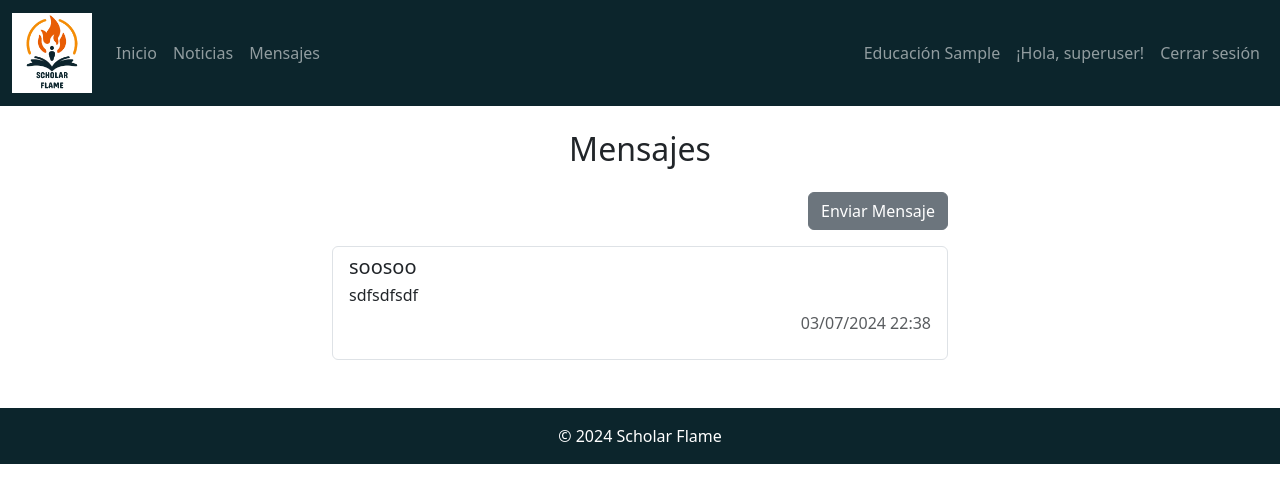
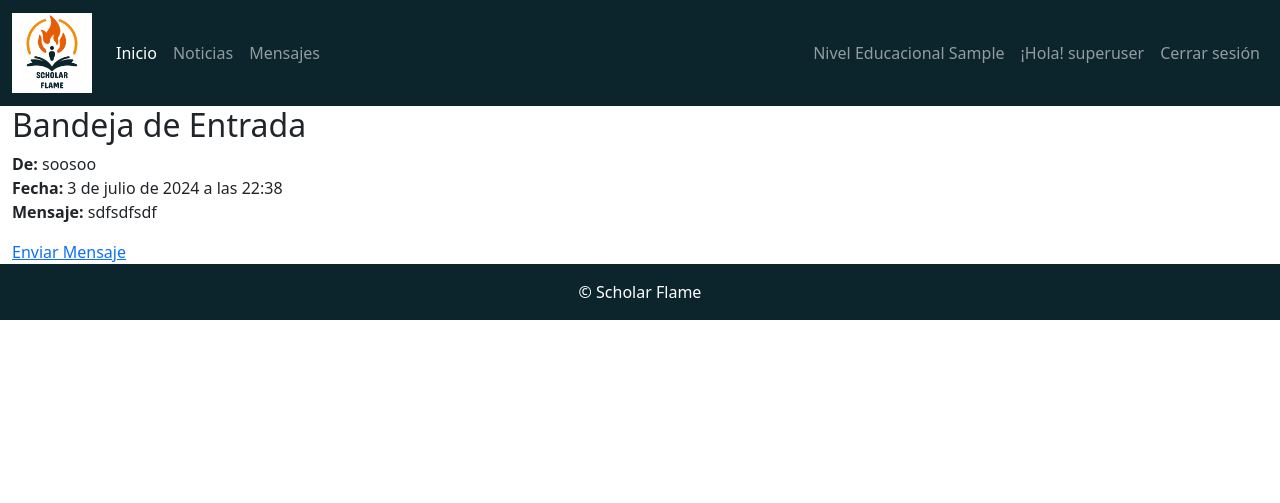
Before and after one commit to Alejoo0/Proyecto_Ingenieria_Software, a Django app: template core/templates/core/bandeja_entrada.html in a window 1280 px wide. Shown: the top 503 px of the page. Run offline with Django 5.2, Linux system fonts and the light colour scheme; a user stored in the database is signed in; data comes from the database, SQL or seed files in the repository; both versions use the stored data as it was after the commit; the template is opened without the code that fills it: values that come from a table or form of the project are taken from there, most other values are stand-ins (such as "Sample title", 1, 10 or a date in 2020); some libraries are stand-ins or nearby versions.

Commit message:
Revert "Profesor puede enviar mensajes pero no sale el error cuando trata de enviar uno a sí mismo, arreglo de error en nivel educacional y demás"
This reverts commit 24394d91aea32b745972666f703b672f99ac0316.

```diff
--- a/core/templates/core/bandeja_entrada.html
+++ b/core/templates/core/bandeja_entrada.html
@@ -4,7 +4,7 @@
 {% block content %}
 <nav class="navbar navbar-expand-lg custom-navbar navbar-dark">
     <div class="container-fluid">
-        <a class="navbar-brand" href="{% url 'home' %}">
+        <a class="navbar-brand" href="#">
             <img src="{% static 'core/img/logo_SCHOLAR_FLAME.jpg' %}" id="Logo" alt="Logo" class="logo">
         </a>
 
@@ -14,71 +14,77 @@
 
         <div class="collapse navbar-collapse" id="navbarSupportedContent">
             <ul class="navbar-nav me-auto mb-2 mb-lg-0">
+
                 <li class="nav-item">
-                    <a class="nav-link {% if request.resolver_match.url_name == 'home' %}active{% endif %}" href="{% url 'home' %}">Inicio</a>
+                    <a class="nav-link active" aria-current="page" href="{% url 'home' %}">Inicio</a>
                 </li>
+
                 <li class="nav-item">
-                    <a class="nav-link {% if request.resolver_match.url_name == 'noticias' %}active{% endif %}" href="#">Noticias</a>
+                    <a class="nav-link" href="#">Noticias</a>
                 </li>
                 {% if user.is_authenticated %}
                 <li class="nav-item">
-                    <a class="nav-link {% if request.resolver_match.url_name == 'mensajes' %}active{% endif %}" href="{% url 'bandeja_entrada' %}">Mensajes</a>
+                    <a class="nav-link" href="{% url 'bandeja_entrada' %}">Mensajes</a>
                 </li>
                 {% endif %}
             </ul>
 
-            <ul class="navbar-nav ms-auto">
+            <ul class="navbar-nav">
+
                 {% if user.is_authenticated %}
+
                 <li class="nav-item">
-                    <span class="nav-link">Educación {{ nivel_educacional }}</span>
+                    <a class="nav-link" href="#"> Nivel Educacional {{ nivel_educacional }} </a>
                 </li>
+
                 <li class="nav-item">
-                    <span class="nav-link">¡Hola, {{ user.username }}!</span>
+                    <a class="nav-link" href="#"> ¡Hola!  {{ user.username }} </a>
                 </li>
+
                 <li class="nav-item">
+
                     <form method="POST" action="{% url 'logout' %}">
                         {% csrf_token %}
-                        <button type="submit" class="nav-link btn btn-link text-decoration-none">Cerrar sesión</button>
+                        <button type="submit" class="nav-link btn btn-link">Cerrar sesión</button>
                     </form>
+
                 </li>
+
                 {% else %}
+
                 <li class="nav-item">
-                    <a class="nav-link" href="{% url 'login' %}">Iniciar sesión</a>
+                    <a class="nav-link" href=" {% url 'login' %} ">Iniciar sesión</a>
                 </li>
+
                 <li class="nav-item">
-                    <a class="nav-link" href="{% url 'registro' %}">Regístrate</a>
+                    <a class="nav-link" href=" {% url 'registro' %} ">Registrate</a>
                 </li>
+
                 {% endif %}
             </ul>
         </div>
     </div>
 </nav>
 
-<div class="container mt-4 mb-5">
+<div class="container">
     <div class="row justify-content-center">
-        <div class="col-lg-6">
-            <h2 class="text-center mb-4">Mensajes</h2>
-            <div class="text-end mb-3">
-                <a class="btn btn-secondary" href="{% url 'enviar_mensaje' %}">Enviar Mensaje</a>
-            </div>
-            <ul class="list-group">
-                {% for mensaje in mensajes %}
-                <li class="list-group-item">
-                    <h5 class="mb-1">{{ mensaje.remitente.username }}</h5>
-                    <p class="mb-1">{{ mensaje.contenido }}</p>
-                    <p class="fs-6 text-body-secondary text-end">{{ mensaje.fecha_envio|date:"d/m/Y H:i" }}</p>
-                </li>
-                {% empty %}
-                <li class="list-group-item text-center">No tienes mensajes.</li>
-                {% endfor %}
-            </ul>
-        </div>
+        <h2>Bandeja de Entrada</h2>
+        <ul>
+            {% for mensaje in mensajes %}
+            <li>
+                <strong>De:</strong> {{ mensaje.remitente.username }}<br>
+                <strong>Fecha:</strong> {{ mensaje.fecha_envio }}<br>
+                <strong>Mensaje:</strong> {{ mensaje.contenido }}
+            </li>
+            {% endfor %}
+        </ul>
+        <a href="{% url 'enviar_mensaje' %}">Enviar Mensaje</a>
     </div>
 </div>
 
 <footer class="footer mt-auto py-3 custom-footer">
-    <div class="container text-center">
-        <span>&copy; 2024 Scholar Flame</span>
+    <div class="container">
+        <span class="">&copy; Scholar Flame</span>
     </div>
 </footer>
 {% endblock %}
--- a/core/templates/core/home.html
+++ b/core/templates/core/home.html
@@ -34,7 +34,7 @@
                 {% if user.is_authenticated %}
 
                 <li class="nav-item">
-                    <a class="nav-link" href="#">Educación {{ nivel_educacional }} </a>
+                    <a class="nav-link" href="#"> Nivel Educacional {{ nivel_educacional }} </a>
                 </li>
 
                 <li class="nav-item">
@@ -93,7 +93,7 @@
 
 <footer class="footer mt-auto py-3 custom-footer">
     <div class="container">
-        <span>&copy; Scholar Flame</span>
+        <span class="text-muted">&copy; Scholar Flame</span>
     </div>
 </footer>
 {% endblock %}
```
Also changed, not shown: core/forms.py (+5 -6 lines), core/templates/core/enviar_mensaje.html (+14 -42 lines), core/views.py (+19 -25 lines), db.sqlite3.
